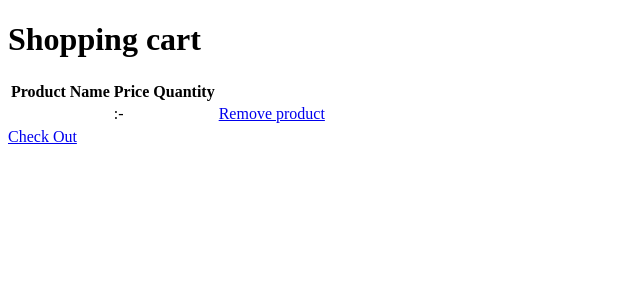
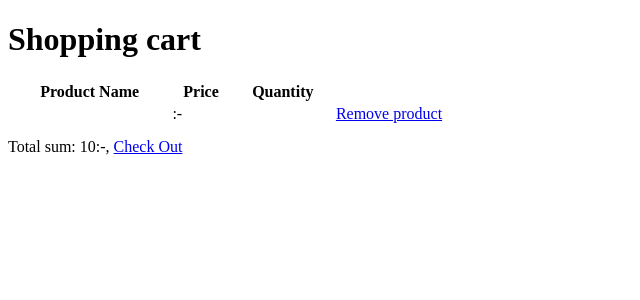
Before and after one commit to pottzer/Websys, a Django app: template shopping/templates/shopping/shoppingcart.html in a window 1280 px wide. Shown: the part 26-326 px from the top of the page, without its empty margins (0-640 px from the left). Run offline with Django 3.2, Linux system fonts and the light colour scheme; tables that the repository leaves empty hold one stand-in row (values such as "Sample post"); the template is opened without the code that fills it: values that come from a table or form of the project are taken from there, most other values are stand-ins (such as "Sample title", 1, 10 or a date in 2020).

Commit message:
Added sum counter for shoppingcart

```diff
--- a/shopping/templates/shopping/shoppingcart.html
+++ b/shopping/templates/shopping/shoppingcart.html
@@ -6,8 +6,9 @@
 
 
 {% block content %}
+<div style="width:500px">
 <h1>Shopping cart</h1>
-	<table>
+	<table style="width:100%">
 		<tr>
 			<th>Product Name</th>
 			<th>Price</th>
@@ -23,6 +24,10 @@
 		<tr>
 		{% endfor %}
 	</table>
-<a href="{% url 'shopping:CheckOutView' %}">Check Out</a>
+</div>
+<div style="padding-top: 10px;">
+	Total sum: {{ sum }}:-, <a href="{% url 'shopping:CheckOutView' %}">Check Out</a>
+</div>
+
 
 {% endblock %}
```
Also changed, not shown: shopping/views.py (+5 -6 lines).
